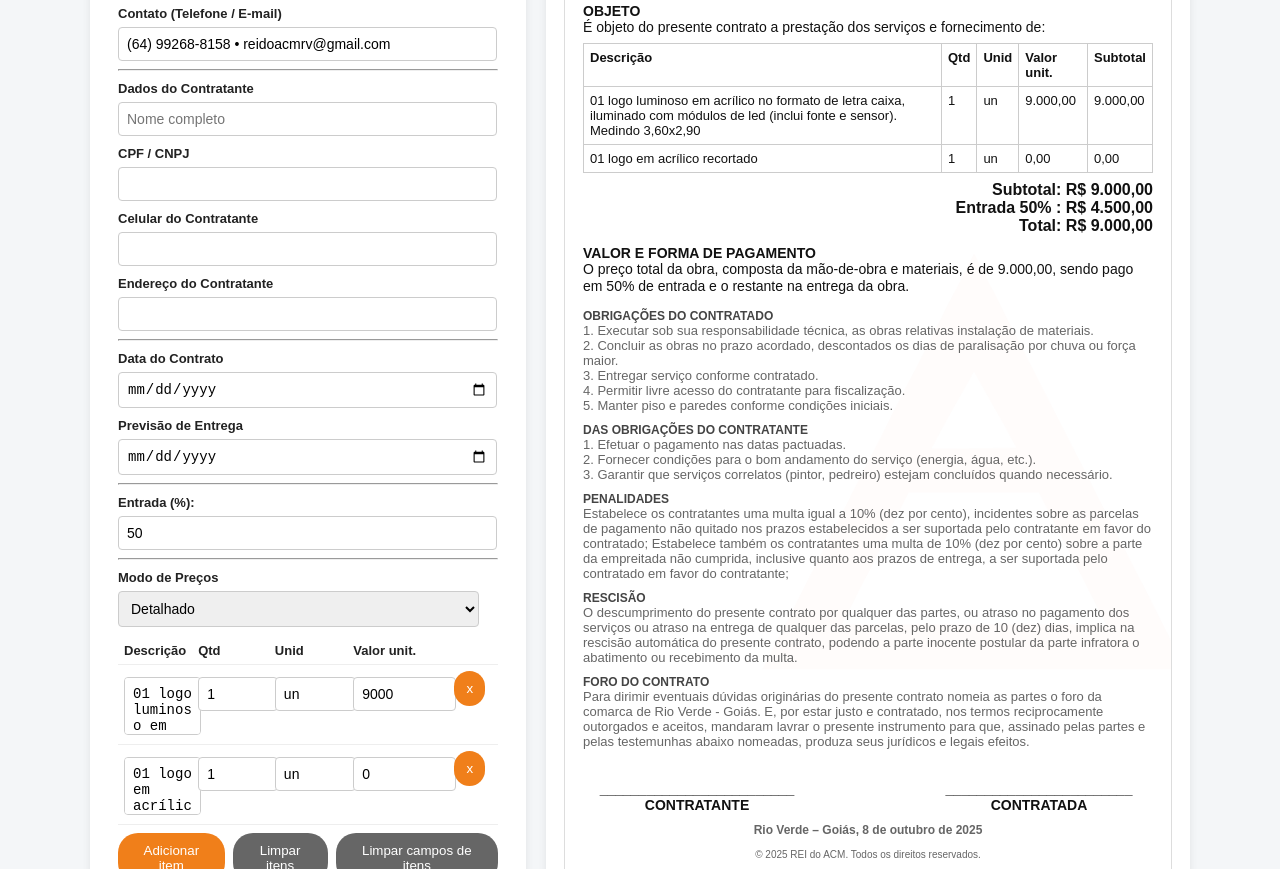
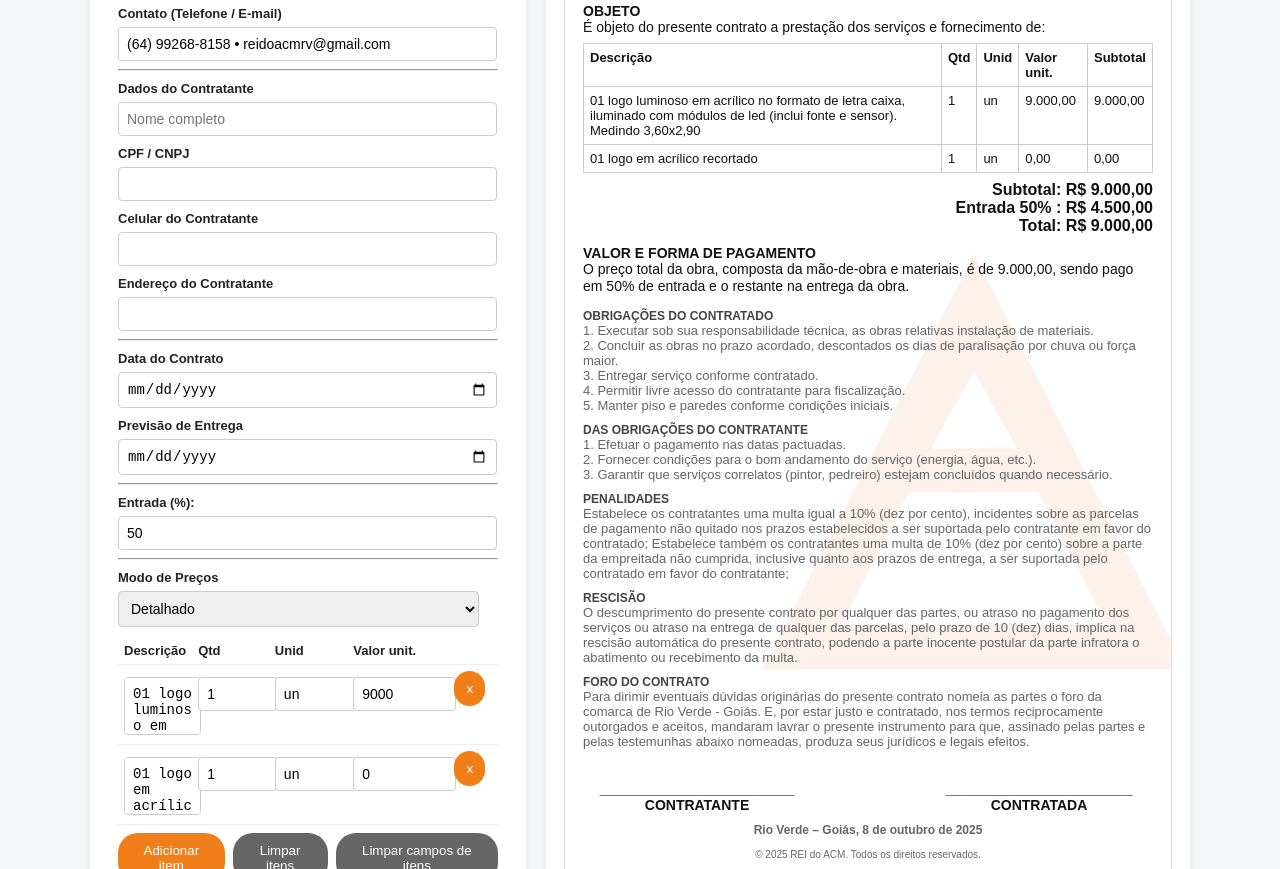
Before and after one commit to Croliv/con-rda, a plain HTML site: page index.html in a window 1280 px wide. Shown: the part 402-1271 px from the top of the page. Drawn offline with Linux system fonts and the light colour scheme; no server answers.

Commit message:
Update index.html

```diff
--- a/index.html
+++ b/index.html
@@ -259,7 +259,7 @@
             top: 50%;
             left: 50%;
             transform: translate(-25%, -10%) rotate(-0deg);
-            opacity: 0.12;
+            opacity: 0.55;
             width: 70%;
             height: auto;
             z-index: 0;
```
